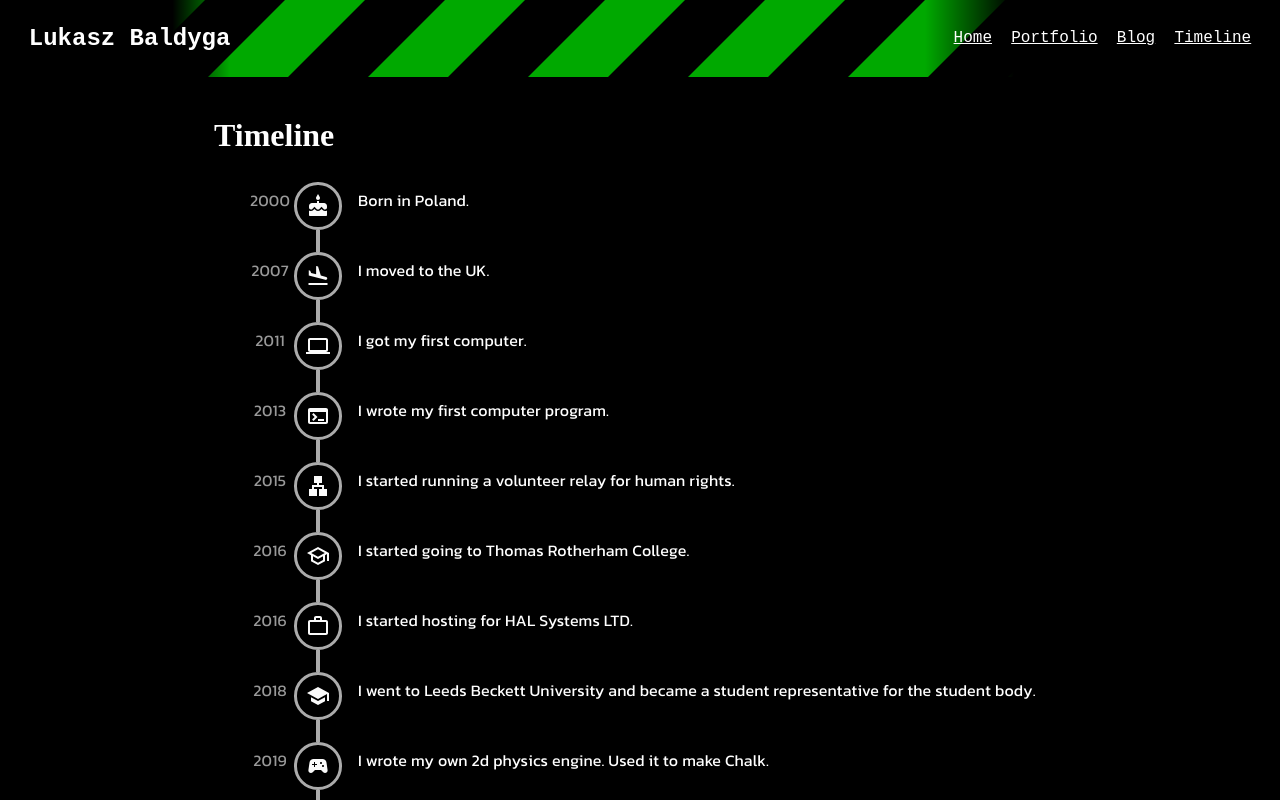
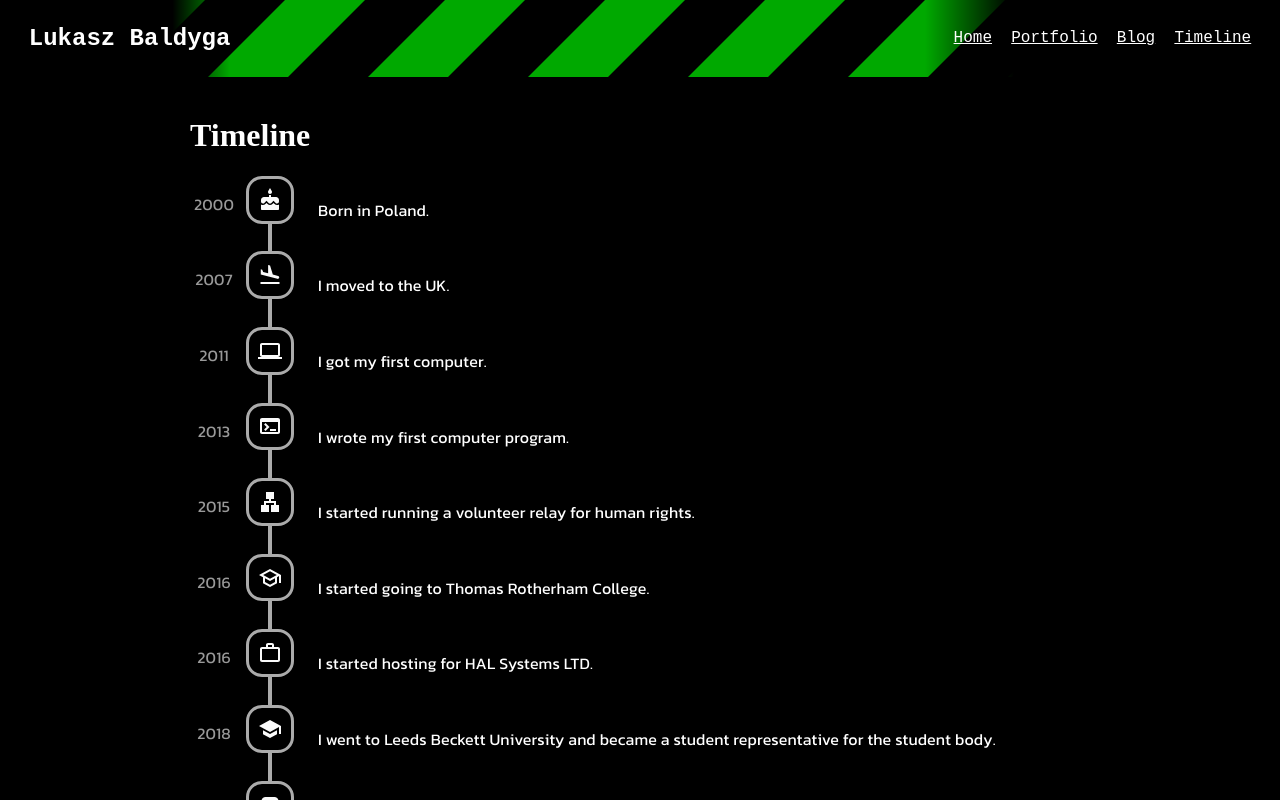
Before and after one commit to Rijndael1998/Website-Neo, a Next.js app: page /timeline in a window 1280 px wide. Shown: the top 800 px of the page. Built offline with nearby package versions, Linux system fonts and the light colour scheme; a web font is replaced by a local one.

Commit message:
remake this

```diff
--- a/src/app/timeline/page.tsx
+++ b/src/app/timeline/page.tsx
@@ -91,10 +91,17 @@ export const metadata = {
 }
 
 export default function TimelinePage() {
-    return <Container maxWidth="md">
+    return <Container maxWidth="md" disableGutters>
         <h1>Timeline</h1>
         <Timeline
             sx={{
+                [`&`]: {
+                    padding: "0",
+                },
+                [`& *`]: {
+                    padding: "0",
+                    transition: "all 0.5s ease",
+                },
                 [`& .${timelineItemClasses.root}`]: {
                     display: "grid",
                     gridTemplateColumns: "6ch 8ch auto",
@@ -103,24 +110,31 @@ export default function TimelinePage() {
                 [`& .${timelineOppositeContentClasses.root}, & .${timelineContentClasses.root}`]: {
                     width: "100%",
                     height: "100%",
+                    display: "flex",
+                    flexDirection: "column",
+                    flexWrap: "nowrap",
+                    justifyContent: "flex-start",
                 },
                 [`& .${timelineOppositeContentClasses.root} p`]: {
                     textAlign: "center",
+                    padding: 0,
                 },
                 [`& .${timelineOppositeContentClasses.root} p, & .${timelineContentClasses.root} p`]: {
                     display: "block",
-                    background: "brick",
-                    margin: "auto 0",
+                },
+                [`& .${timelineOppositeContentClasses.root}::after, & .${timelineContentClasses.root}::after`]: {
+                    display: "block",
+                    content: '""',
+
+                    width: "100%",
+                    height: "1ex",
                 },
                 [`& .${timelineItemClasses.root}:before`]: {
                     display: "none",
                 },
-                [`& *`]: {
-                    transition: "all 0.5s ease",
-                },
                 [`& .${timelineSeparatorClasses.root}`]: {
                     position: "relative",
-                    padding: "0 1ch",
+                    padding: "0",
                     flex: "unset",
                     minWidth: `8ch`,
                     minHeight: `8ch`,
@@ -145,11 +159,12 @@ export default function TimelinePage() {
                 },
                 [`& .${timelineItemClasses.root} .${timelineDotClasses.root}`]: {
                     margin: "auto",
-                    // color: "black",
+                    marginTop: 0,
                     background: "transparent",
                     border: "0.5ex solid",
                     borderColor: color,
                     padding: "1.2ex",
+                    borderRadius: "1em",
                 },
             }}
         >
@@ -157,7 +172,7 @@ export default function TimelinePage() {
                 timelineItems.map((item, index) => {
                     const [left, right, Dot] = item;
                     return <TimelineItem key={item[0] + item[1]} className={style.item}>
-                        <TimelineOppositeContent className={style.left}>
+                        <TimelineOppositeContent className={style.left} sx={{ display: "grid", padding: 0 }}>
                             <p>
                                 {left}
                             </p>
```
